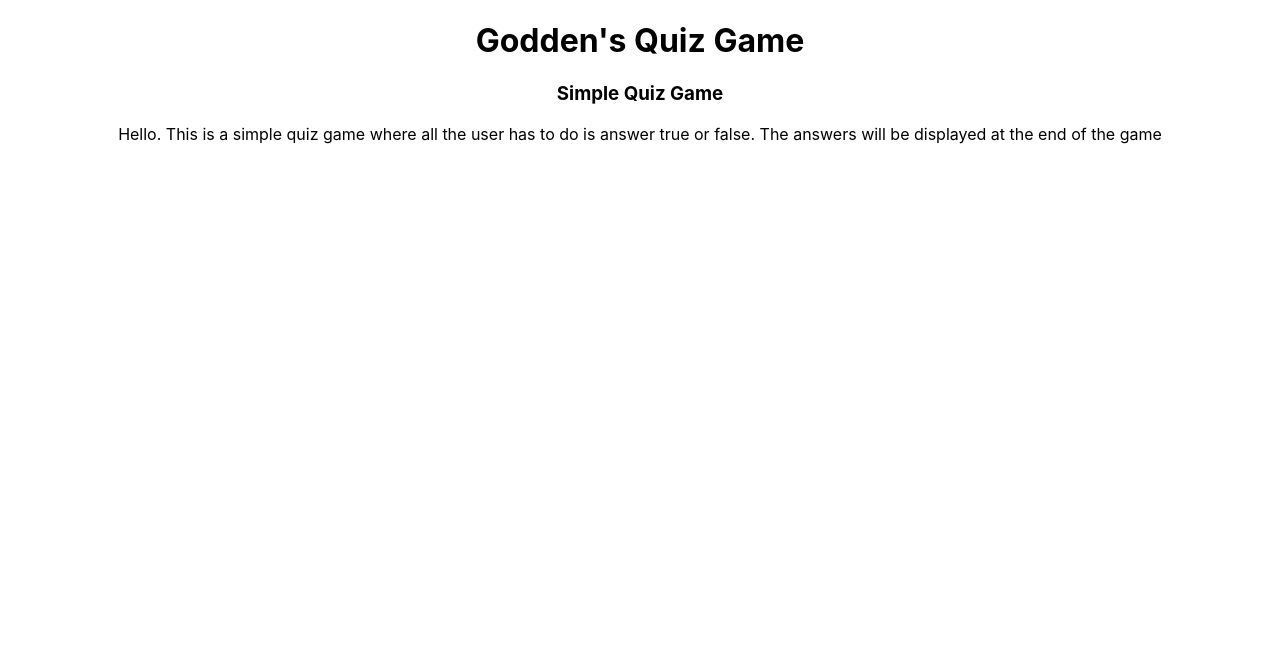
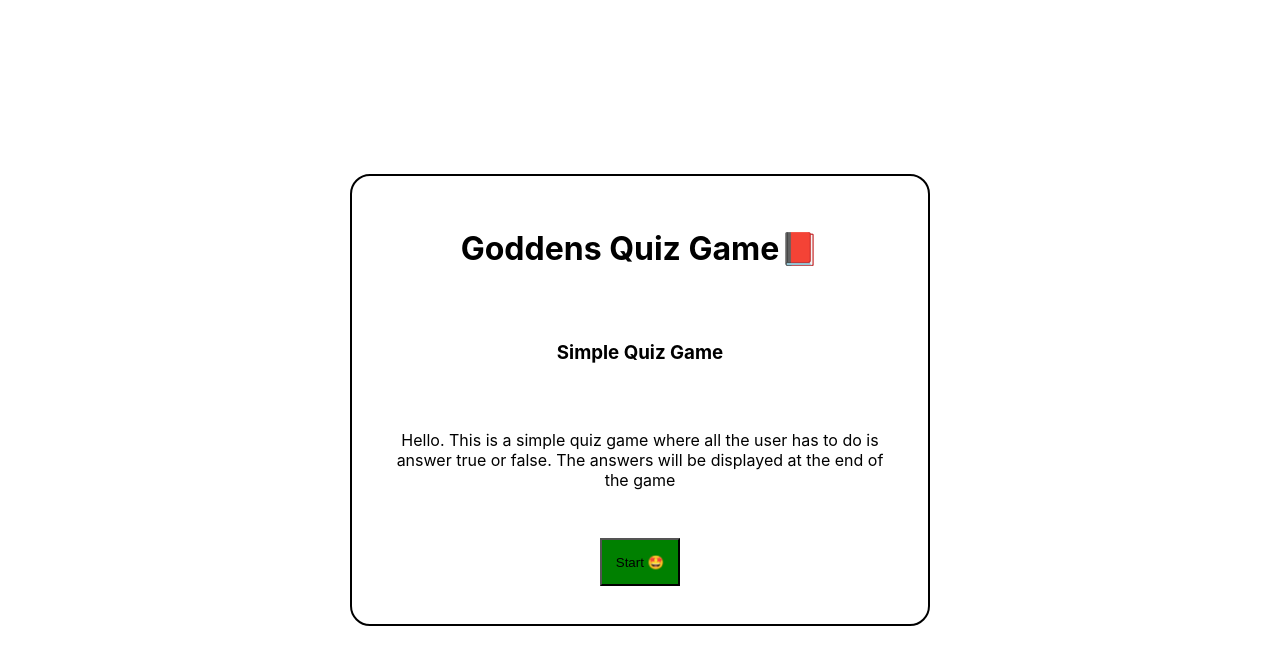
Before and after one commit to Godden13/quiz, a React (Create React App) app: page / in a window 1280 px wide. Shown: the top 664 px of the page. Built offline with nearby package versions, Linux system fonts and the light colour scheme.

Commit message:
commit functionality of site

```diff
--- a/package.json
+++ b/package.json
@@ -6,6 +6,7 @@
     "@testing-library/jest-dom": "^5.16.5",
     "@testing-library/react": "^13.4.0",
     "@testing-library/user-event": "^13.5.0",
+    "axios": "^1.2.4",
     "react": "^18.2.0",
     "react-dom": "^18.2.0",
     "react-router-dom": "^6.7.0",
--- a/src/App.jsx
+++ b/src/App.jsx
@@ -1,15 +1,56 @@
 import { BrowserRouter, Routes, Route } from 'react-router-dom';
 import './App.css';
-import LandingPage from './QuizUI/Components/Pages/Landing_Page/Landing';
-import Quiz from './QuizUI/QuizUI';
+import Quiz from './QuizUI/Components/Pages/Questions_Page/Quiz';
+import Result from './QuizUI/Components/Results/Results';
+import LandingPage from './QuizUI/Landing';
 
 function App() {
   return (
     <div className="App">
       <BrowserRouter>
         <Routes>
-          <Route index path="/" element={<Quiz />} />
-          <Route index path="/question" element={<LandingPage />} />
+          <Route index element={<LandingPage />} />
+          <Route
+            path="/question1"
+            element={<Quiz page="1" path="/question2" />}
+          />
+          <Route
+            path="/question2"
+            element={<Quiz page="2" path="/question3" />}
+          />
+          <Route
+            path="/question3"
+            element={<Quiz page="3" path="/question4" />}
+          />
+          <Route
+            path="/question4"
+            element={<Quiz page="4" path="/question5" />}
+          />
+          <Route
+            path="/question5"
+            element={<Quiz page="5" path="/question6" />}
+          />
+          <Route
+            path="/question6"
+            element={<Quiz page="6" path="/question7" />}
+          />
+          <Route
+            path="/question7"
+            element={<Quiz page="7" path="/question8" />}
+          />
+          <Route
+            path="/question8"
+            element={<Quiz page="8" path="/question9" />}
+          />
+          <Route
+            path="/question9"
+            element={<Quiz page="9" path="/question10" />}
+          />
+          <Route
+            path="/question10"
+            element={<Quiz page="10" path="/result" />}
+          />
+          <Route path="result" element={<Result />} />
         </Routes>
       </BrowserRouter>
     </div>
--- /dev/null
+++ b/src/QuizUI/Components/Api/Api.js
@@ -0,0 +1,8 @@
+const BASE_URL = 'https://opentdb.com/api.php?';
+const API_KEY = 'amount=10&difficulty=hard&type=boolean';
+
+export default function getQuestions() {
+  return fetch(`${BASE_URL}${API_KEY}`)
+    .then((res) => res.json())
+    .then((res) => res.results);
+}
--- a/src/QuizUI/Components/Pages/Landing_Page/Landing.jsx
+++ /dev/null
@@ -1,12 +0,0 @@
-/* eslint-disable react/no-unescaped-entities */
-import './Landing.css';
-
-export default function LandingPage() {
-  return (
-    <div className="landingContainer">
-      <div>
-        <h1>Welcome to Godden's Challenge</h1>
-      </div>
-    </div>
-  );
-}
--- /dev/null
+++ b/src/QuizUI/Components/Pages/Questions_Page/Quiz.jsx
@@ -0,0 +1,64 @@
+/* eslint-disable no-unused-vars */
+/* eslint-disable react/prop-types */
+/* eslint-disable react/no-unescaped-entities */
+import { useEffect, useState } from 'react';
+import { Link } from 'react-router-dom';
+import getQuestions from '../../Api/Api';
+import './Quiz.css';
+
+export default function Quiz({ page, path }) {
+  const [questions, setQuestions] = useState([]);
+  const [error, setError] = useState('');
+  const [button, setButton] = useState('');
+
+  useEffect(() => {
+    getQuestions()
+      .then((data) => {
+        setQuestions([...data]);
+        // eslint-disable-next-line no-console
+        console.log(data);
+      })
+      .catch(() => {
+        setError('There was an error loading the questions');
+      });
+    // eslint-disable-next-line no-console
+    console.log(error);
+    // eslint-disable-next-line no-console
+  }, []);
+
+  // eslint-disable-next-line no-console
+  console.log(button);
+
+  function checkAnswer() {
+    if (button === '') return '';
+    if (button === questions[page - 1].correct_answer) {
+      return <h4>Pass</h4>;
+    }
+    return <h4>Fail</h4>;
+  }
+
+  return (
+    questions.length > 0 && (
+      <div className="landingContainer">
+        <div>
+          <h1>Question {page}</h1>
+          <Link to={path} replace>
+            <button type="button" onClick={(e) => setButton('')}>
+              Next
+            </button>
+          </Link>
+          <div
+            dangerouslySetInnerHTML={{ __html: questions[page - 1].question }}
+          />
+          <button type="button" onClick={(e) => setButton('True')}>
+            True
+          </button>
+          <button onClick={(e) => setButton('False')} type="button">
+            False
+          </button>
+        </div>
+        <div className="answer">{checkAnswer()}</div>
+      </div>
+    )
+  );
+}
--- a/src/QuizUI/Components/Results/Results.jsx
+++ b/src/QuizUI/Components/Results/Results.jsx
@@ -0,0 +1,13 @@
+import { Link } from 'react-router-dom';
+import './Result.css';
+
+export default function Result() {
+  return (
+    <div className="result_container">
+      <h3>Thank you for playing</h3>
+      <Link to="/">
+        <button type="button">Play Again</button>
+      </Link>
+    </div>
+  );
+}
--- /dev/null
+++ b/src/QuizUI/Landing.css
@@ -0,0 +1,32 @@
+.quiz_home_container {
+  width: 100vw;
+  height: 100vh;
+   display: flex;
+  flex-direction: column;
+  justify-content: center;
+}
+
+.homeBody {
+  width: 40%;
+  height: 30vw;
+  display: flex;
+  flex-direction: column;
+  align-items: center;
+  margin: auto;
+  border: 2px solid #000;
+  border-radius: 20px;
+  gap: 2rem;
+  padding: 2rem;
+}
+
+/* .homeBody h1 {
+  display: flex;
+  align-items: flex-start;
+  justify-content: flex-start;
+} */
+
+.begin_btn {
+  height: 3rem;
+  width: 5rem;
+  background-color: green;
+}
--- /dev/null
+++ b/src/QuizUI/Landing.jsx
@@ -0,0 +1,23 @@
+import './Landing.css';
+import { Link } from 'react-router-dom';
+
+export default function LandingPage() {
+  return (
+    <div className="quiz_home_container">
+      <div className="homeBody">
+        <h1>Goddens Quiz Game📕</h1>
+        <h3>Simple Quiz Game</h3>
+        <p>
+          Hello. This is a simple quiz game where all the user has to do is
+          answer true or false. The answers will be displayed at the end of the
+          game
+        </p>
+        <Link to="question1">
+          <button type="button" className="begin_btn">
+            Start 🤩
+          </button>
+        </Link>
+      </div>
+    </div>
+  );
+}
--- a/src/QuizUI/QuizUI.jsx
+++ /dev/null
@@ -1,14 +0,0 @@
-import './QuizUI.css';
-
-export default function Quiz() {
-  return (
-    <div className="quiz_home_container">
-      <h1>Godden's Quiz Game</h1>
-      <h3>Simple Quiz Game</h3>
-      <p>
-        Hello. This is a simple quiz game where all the user has to do is answer
-        true or false. The answers will be displayed at the end of the game
-      </p>
-    </div>
-  );
-}
```
Also changed, not shown: src/QuizUI/Components/Pages/Landing_Page/Landing.css (deleted), src/QuizUI/Components/Pages/Questions_Page/Quiz.css (added), 1 other file (tests, documents, lock files or other folders).
